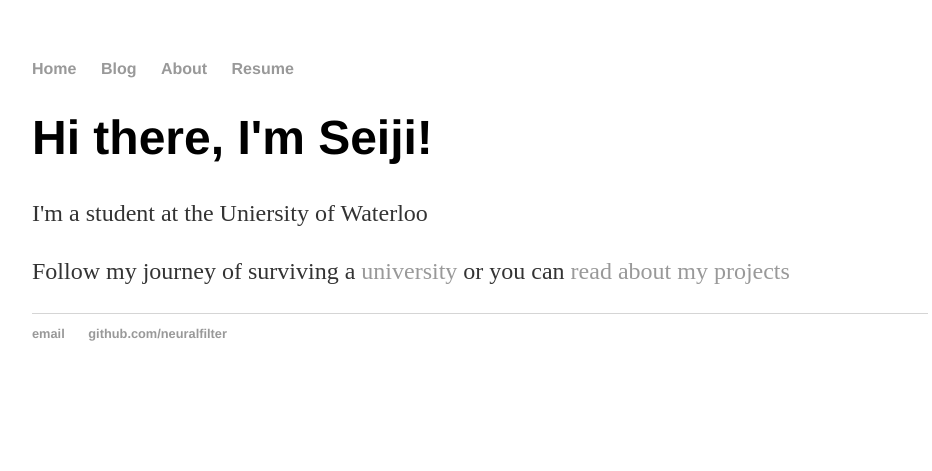
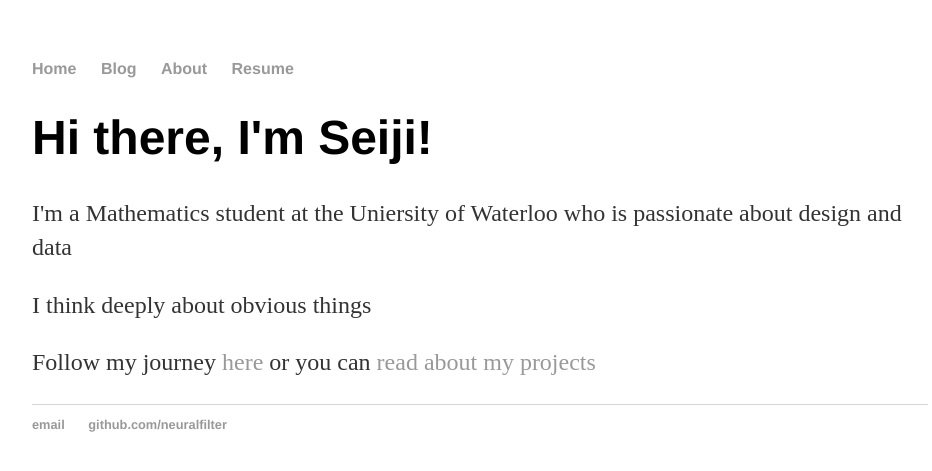
Before and after one commit to neuralfilter/neuralfilter.github.ioa, a Jekyll site: the page built from index.html, in a window 1280 px wide. Shown: the top 471 px of the page, without its empty margins (160-1092 px from the left). Built offline with Jekyll 4.4.1, drawn with Linux system fonts in a browser that asks for light colours.

Commit message:
Update index.html

```diff
--- a/index.html
+++ b/index.html
@@ -4,6 +4,7 @@ title: Journey to Exponential Greatness
 ---
 <div class="blurb">
 	<h1>Hi there, I'm Seiji!</h1>
-	<p>I'm a student at the Uniersity of Waterloo</p>
-	<p>Follow my journey of surviving a <a href="/blog"> university </a/> or you can <a href="/about">read about my projects</a></p>
+	<p>I'm a Mathematics student at the Uniersity of Waterloo who is passionate about design and data</p>
+	<p>I think deeply about obvious things</p>
+	<p>Follow my journey <a href="/blog"> here </a/> or you can <a href="/about">read about my projects</a></p>
 </div><!-- /.blurb -->
```
